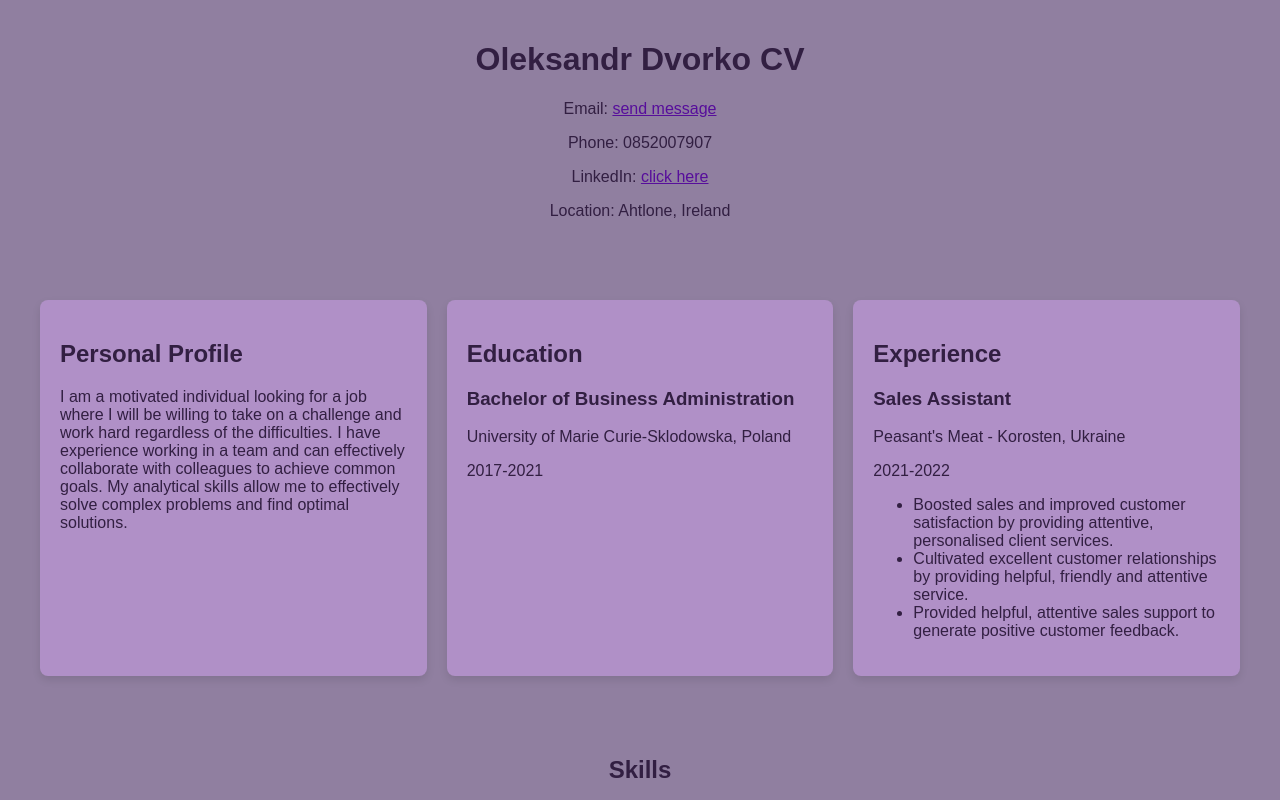
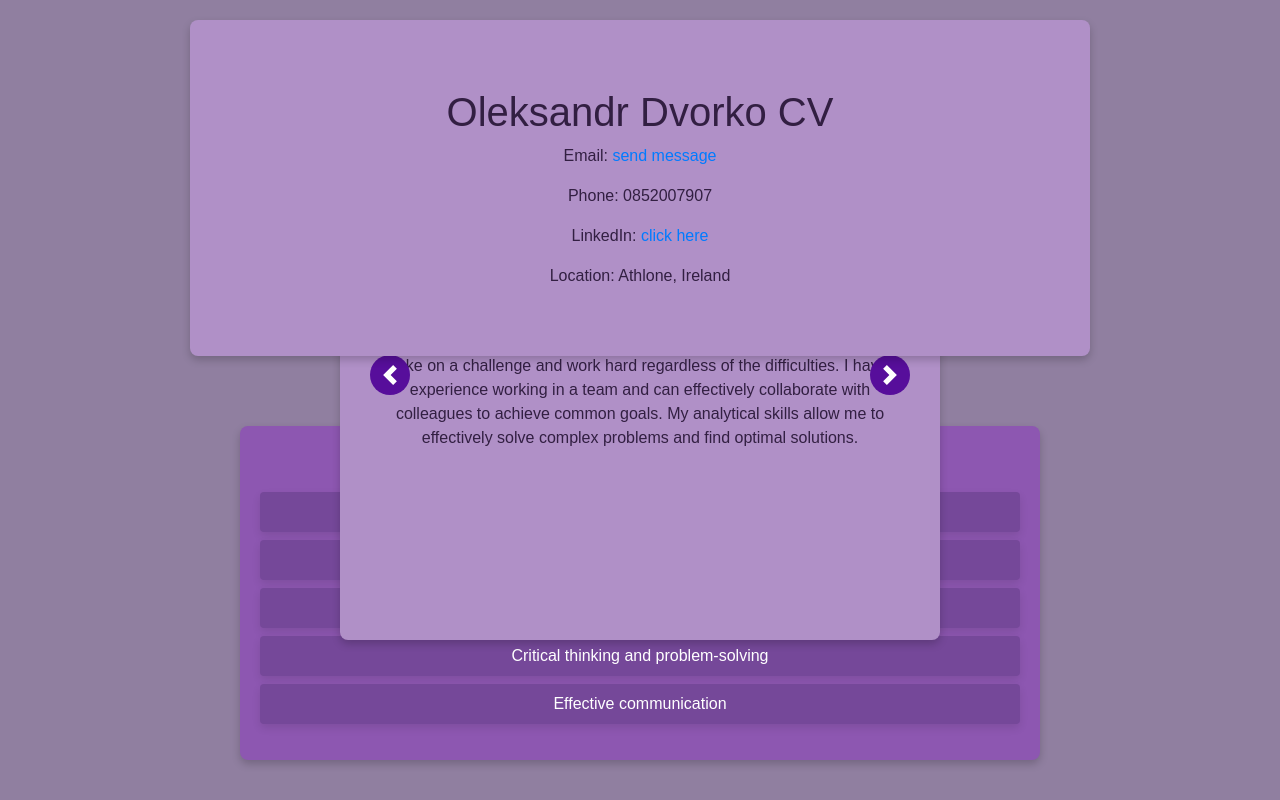
Before and after one commit to odvorko/odvorko.github.io, a plain HTML site: page index.html in a window 1280 px wide. Shown: the top 800 px of the page. Drawn offline with nearby package versions, Linux system fonts and the light colour scheme.

Commit message:
Bootstrap added

```diff
--- a/index.html
+++ b/index.html
@@ -3,57 +3,80 @@
 <head>
     <meta charset="UTF-8">
     <meta name="viewport" content="width=device-width, initial-scale=1.0">
-    <link rel="stylesheet" href="style.css">
+    <link rel="stylesheet" href="https://maxcdn.bootstrapcdn.com/bootstrap/4.5.2/css/bootstrap.min.css">
+    <link rel="stylesheet" href="/style.css">
     <title>Oleksandr Dvorko CV</title>
 </head>
 <body>
-    <div class="container">
-        <header>
+
+    <div class="header">
+        <header class="text-center my-5">
             <h1>Oleksandr Dvorko CV</h1>
-            <p>Email: <a href="mailto:oleksandrdvorko1703@gmail.com">send message</a> </p>
+            <p>Email: <a href="mailto:oleksandrdvorko1703@gmail.com">send message</a></p>
             <p>Phone: 0852007907</p>
             <p>LinkedIn: <a href="https://www.linkedin.com/in/oleksandr-dvorko-969359231/">click here</a></p>
-            <p>Location: Ahtlone, Ireland</p>
+            <p>Location: Athlone, Ireland</p>
         </header>
+    </div>
 
-        <div class="main-content">
-            <div class="column">
+    <div class="carousel-container">
+        <div id="mainContentCarousel" class="carousel slide" data-ride="carousel" data-interval="false">
+            <div class="carousel-inner">
+                <div class="carousel-item active">
+                    <div class="carousel-content p-4">
                         <h2>Personal Profile</h2>
                         <p>I am a motivated individual looking for a job where I will be willing to take on a challenge and work hard regardless
                             of the difficulties. I have experience working in a team and can effectively collaborate with colleagues to achieve
                             common goals. My analytical skills allow me to effectively solve complex problems and find optimal solutions.</p>
                     </div>
-
-            <div class="column">
+                </div>
+                <div class="carousel-item">
+                    <div class="carousel-content p-4">
                         <h2>Education</h2>
                         <h3>Bachelor of Business Administration</h3>
                         <p>University of Marie Curie-Sklodowska, Poland</p>
                         <p>2017-2021</p>
                     </div>
-
-            <div class="column">
+                </div>
+                <div class="carousel-item">
+                    <div class="carousel-content p-4">
                         <h2>Experience</h2>
                         <h3>Sales Assistant</h3>
                         <p>Peasant's Meat - Korosten, Ukraine</p>
                         <p>2021-2022</p>
                         <ul>
                             <li>Boosted sales and improved customer satisfaction by providing attentive, personalised client services.</li>
-                    <li>Cultivated excellent customer relationships by providing helpful, friendly and attentive service.</li>
+                            <li>Cultivated excellent customer relationships by providing helpful, friendly, and attentive service.</li>
                             <li>Provided helpful, attentive sales support to generate positive customer feedback.</li>
                         </ul>
+                    </div>
+                </div>
+            </div>
+            <a class="carousel-control-prev" href="#mainContentCarousel" role="button" data-slide="prev">
+                <span class="carousel-control-prev-icon" aria-hidden="true"></span>
+                <span class="sr-only">Previous</span>
+            </a>
+            <a class="carousel-control-next" href="#mainContentCarousel" role="button" data-slide="next">
+                <span class="carousel-control-next-icon" aria-hidden="true"></span>
+                <span class="sr-only">Next</span>
+            </a>
         </div>
     </div>
 
     <div class="skills">
         <h2>Skills</h2>
-            <ul>
-                <li>Financial literacy</li>
-                <li>Digital literacy</li>
-                <li>Multitasking</li>
-                <li>Critical thinking and problem-solving</li>
-                <li>Effective communication</li>
+        <ul class="list-unstyled">
+            <li class="skill-item p-2 my-2 rounded">Financial literacy</li>
+            <li class="skill-item p-2 my-2 rounded">Digital literacy</li>
+            <li class="skill-item p-2 my-2 rounded">Multitasking</li>
+            <li class="skill-item p-2 my-2 rounded">Critical thinking and problem-solving</li>
+            <li class="skill-item p-2 my-2 rounded">Effective communication</li>
         </ul>
     </div>
-    </div>
+
+    <script src="https://code.jquery.com/jquery-3.5.1.slim.min.js"></script>
+    <script src="https://cdn.jsdelivr.net/npm/popper.js@1.16.1/dist/umd/popper.min.js"></script>
+    <script src="https://maxcdn.bootstrapcdn.com/bootstrap/4.5.2/js/bootstrap.min.js"></script>
+
 </body>
 </html>
--- a/style.css
+++ b/style.css
@@ -7,65 +7,95 @@ body {
     box-sizing: border-box;
 }
 
-.container {
-    margin: 0 auto;
+.header {
+    position: fixed;
+    top: 0;
+    left: 50%;
+    transform: translateX(-50%);
+    width: 80%;
+    max-width: 900px;
+    background-color: rgb(176, 144, 199);
     padding: 20px;
-    max-width: 1200px;
+    margin-top: 20px;
+    z-index: 1000;
+    text-align: center;
+    border-radius: 8px;
+    box-shadow: 0 4px 8px rgba(0, 0, 0, 0.2);
 }
 
-header {
-    text-align: center;
-    margin-bottom: 5em;
-}
-
-a:link {
-    color: rgb(87, 14, 155);
-}
-
-.main-content {
-    display: flex;
-    justify-content: space-between;
-    gap: 20px;
-    margin-bottom: 5em;
-}
-.column {
+.carousel-container {
+    position: fixed;
+    top: 30%;
+    left: 50%;
+    transform: translateX(-50%);
+    width: 600px;
+    height: 400px;
     background-color: rgb(176, 144, 199);
     padding: 20px;
     border-radius: 8px;
-    flex-basis: calc(33% - 20px);
-    box-shadow: 0 4px 8px rgba(0, 0, 0, 0.1);
+    box-shadow: 0 4px 8px rgba(0, 0, 0, 0.2);
+    z-index: 900;
 }
+
+.carousel-content {
+    color: rgb(50, 31, 66);
+    text-align: center;
+    padding: 20px;
+    height: 100%;
+    overflow: auto;
+}
+
+.carousel-control-prev,
+.carousel-control-next {
+    position: absolute;
+    top: 50%;
+    transform: translateY(-50%);
+    width: 40px;
+    height: 40px;
+    background-color: rgb(87, 14, 155);
+    border-radius: 50%;
+    display: flex;
+    align-items: center;
+    justify-content: center;
+    opacity: 1;
+    z-index: 950;
+}
+
+.carousel-control-prev {
+    left: 10px;
+}
+
+.carousel-control-next {
+    right: 10px;
+}
+
 .skills {
+    position: fixed;
+    bottom: 5%;
+    left: 50%;
+    transform: translateX(-50%);
+    width: 800px;
+    background-color: rgb(141, 87, 177);
+    color: white;
+    padding: 20px;
+    border-radius: 8px;
+    box-shadow: 0 4px 8px rgba(0, 0, 0, 0.2);
     text-align: center;
-    margin-top: 30px;
+    z-index: 800;
 }
-.skills ul {
-    list-style-type: none;
-    padding: 0;
-}
-.skills ul li {
-    background-color: rgb(141, 87, 177);
+
+.skill-item {
     margin: 10px 0;
     padding: 10px;
+    background-color: rgb(117, 72, 153);
     border-radius: 8px;
     box-shadow: 0 4px 8px rgba(0, 0, 0, 0.1);
 }
 
-
-
-
 @media screen and (max-width: 768px) {
-    .main-content {
-        flex-direction: column;
-    }
-
-    .column {
-        flex-basis: 100%;
-        margin-bottom: 20px;
-    }
-
-    .skills ul li {
-        width: 80%;
-        margin: 10px auto;
+    .header, .carousel-container, .skills {
+        position: static;
+        width: auto;
+        margin: 20px auto;
     }
 }
```
Lines whose indentation alone changed are shown as unchanged.
